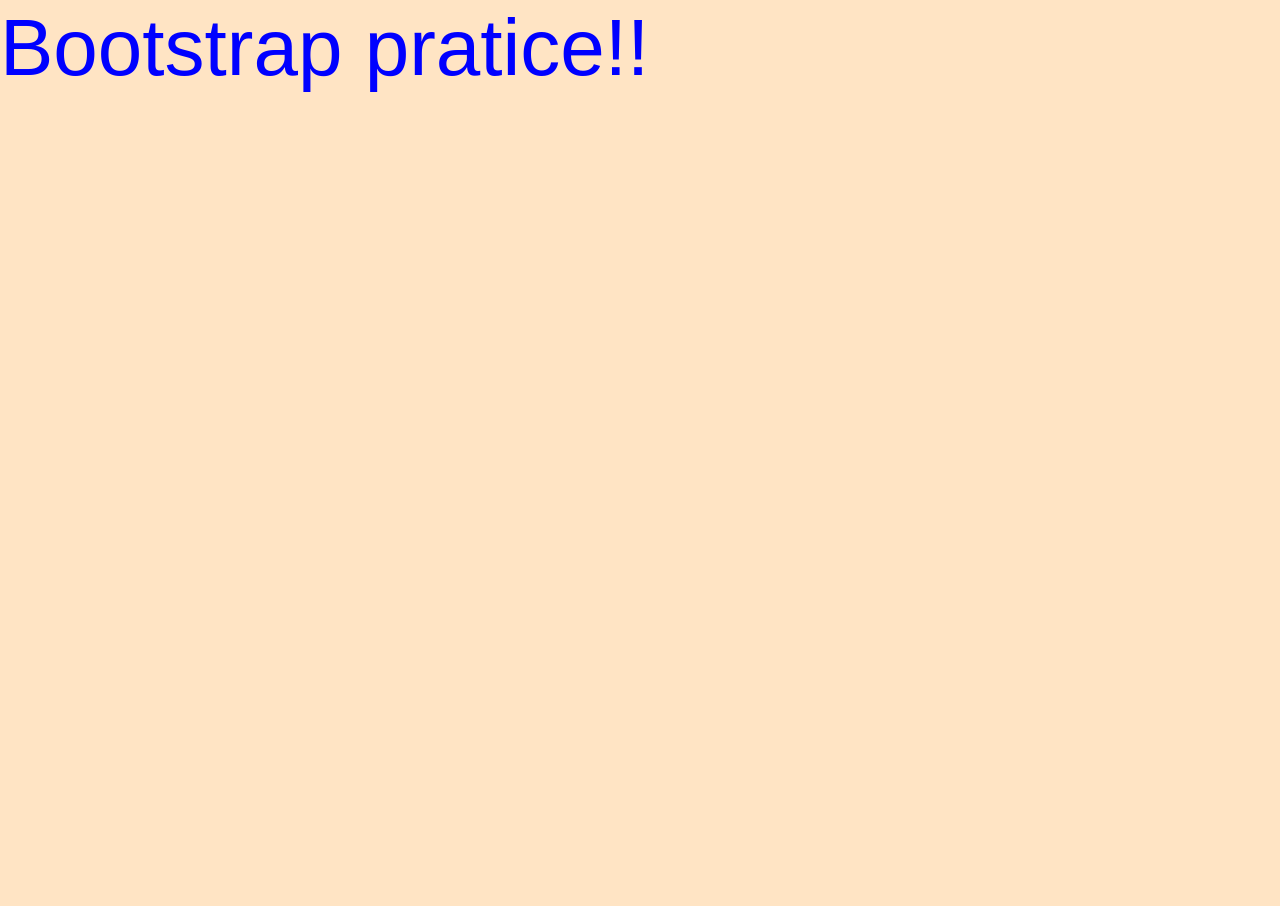
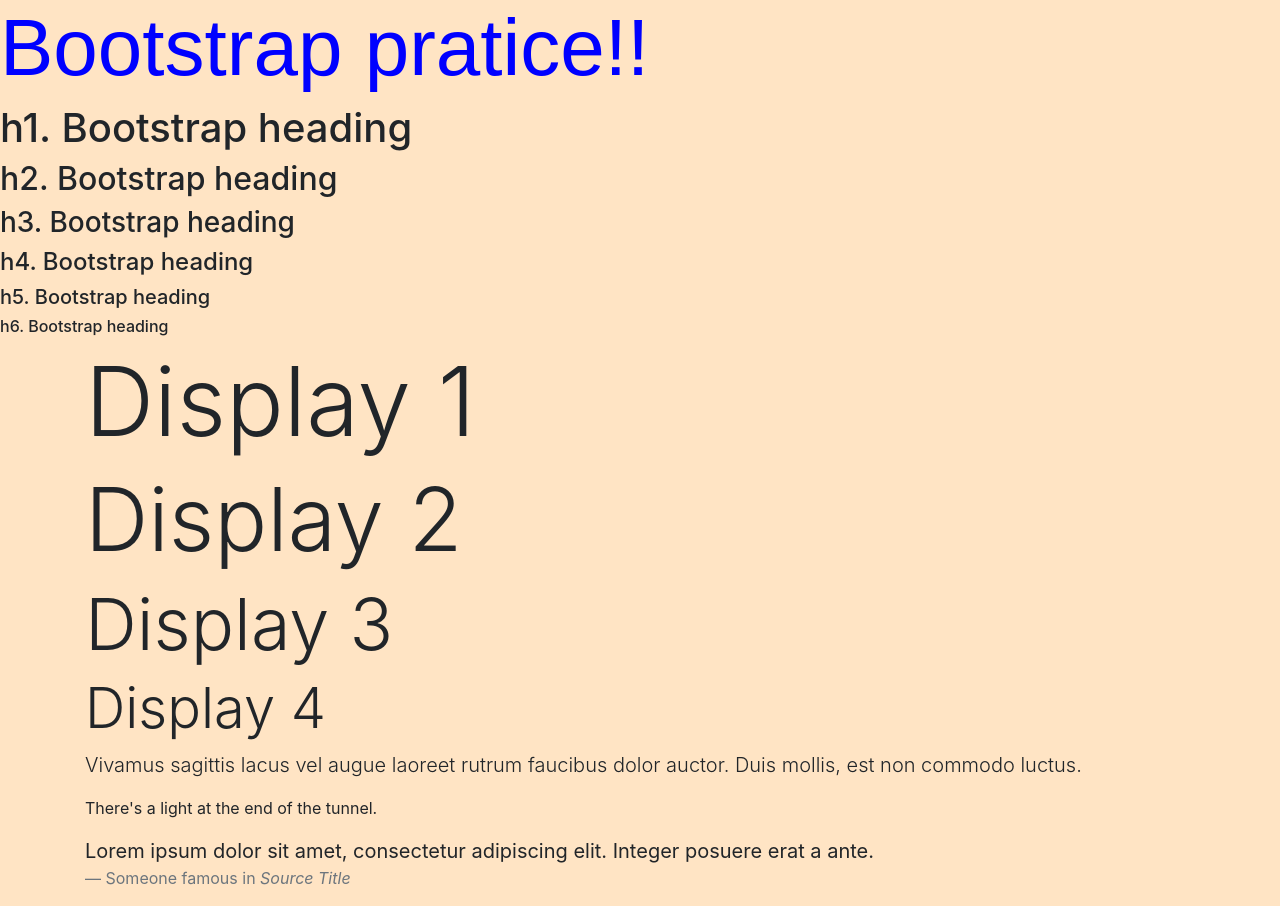
Before and after one commit to Emmy-Dare274/boots_demy_prac, a plain HTML site: page index.html in a window 1280 px wide. Before the commit the page ends 800 px from the top, so only its background shows below. Drawn offline with nearby package versions, Linux system fonts and the light colour scheme.

Commit message:
Trying different typograpphy

```diff
--- a/index.html
+++ b/index.html
@@ -11,7 +11,36 @@
 </head>
 <body>
     <h1>Bootstrap pratice!!</h1>
-    <p></p>
+
+    <p class="h1">h1. Bootstrap heading</p>
+    <p class="h2">h2. Bootstrap heading</p>
+    <p class="h3">h3. Bootstrap heading</p>
+    <p class="h4">h4. Bootstrap heading</p>
+    <p class="h5">h5. Bootstrap heading</p>
+    <p class="h6">h6. Bootstrap heading</p>
+
+    <div class="container">
+        <h2 class="display-1">Display 1</h2>
+        <h2 class="display-2">Display 2</h2>
+        <h2 class="display-3">Display 3</h2>
+        <h2 class="display-4">Display 4</h2>
+
+        <p class="lead">
+        Vivamus sagittis lacus vel augue laoreet rutrum faucibus dolor auctor. Duis mollis, est non commodo luctus.
+        </p>
+
+        <p>There's a light at the end of the tunnel.</p>
+
+        <blockquote class="blockquote">
+        <p class="mb-0">Lorem ipsum dolor sit amet, consectetur adipiscing elit. Integer posuere erat a ante.</p>
+            <footer class="blockquote-footer">Someone famous in <cite title="Source Title">Source Title</cite></footer>
+        </blockquote>
+    </div>
+
+
+
+
+
 
     <!-- Optional JavaScript -->
     <!-- jQuery first, then Popper.js, then Bootstrap JS -->
```
